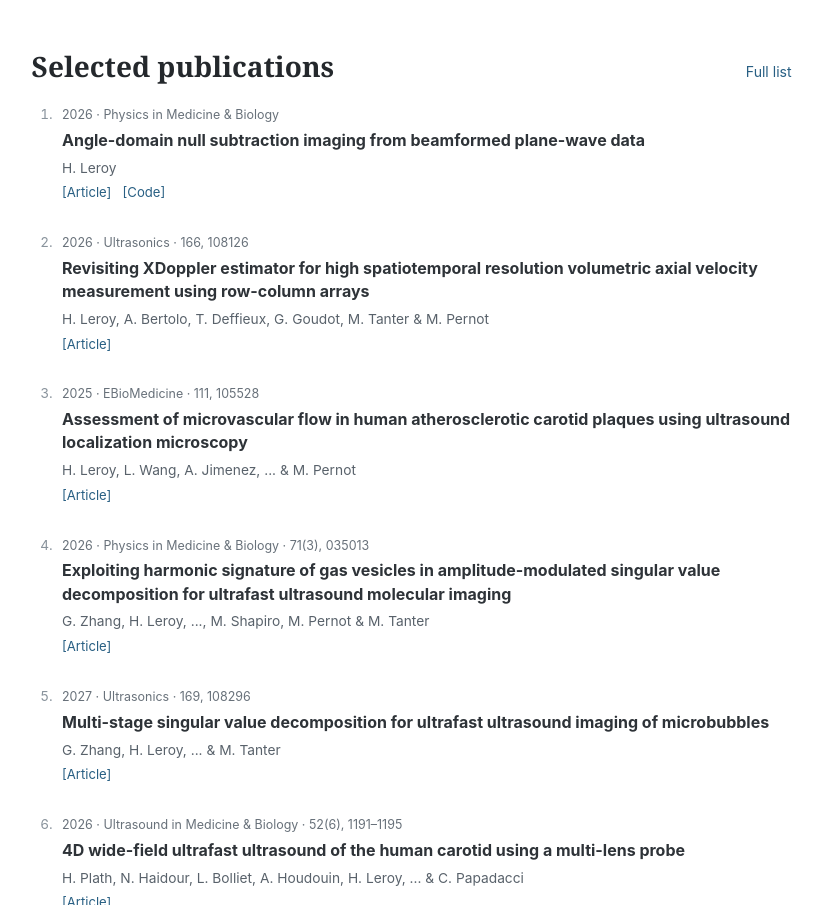
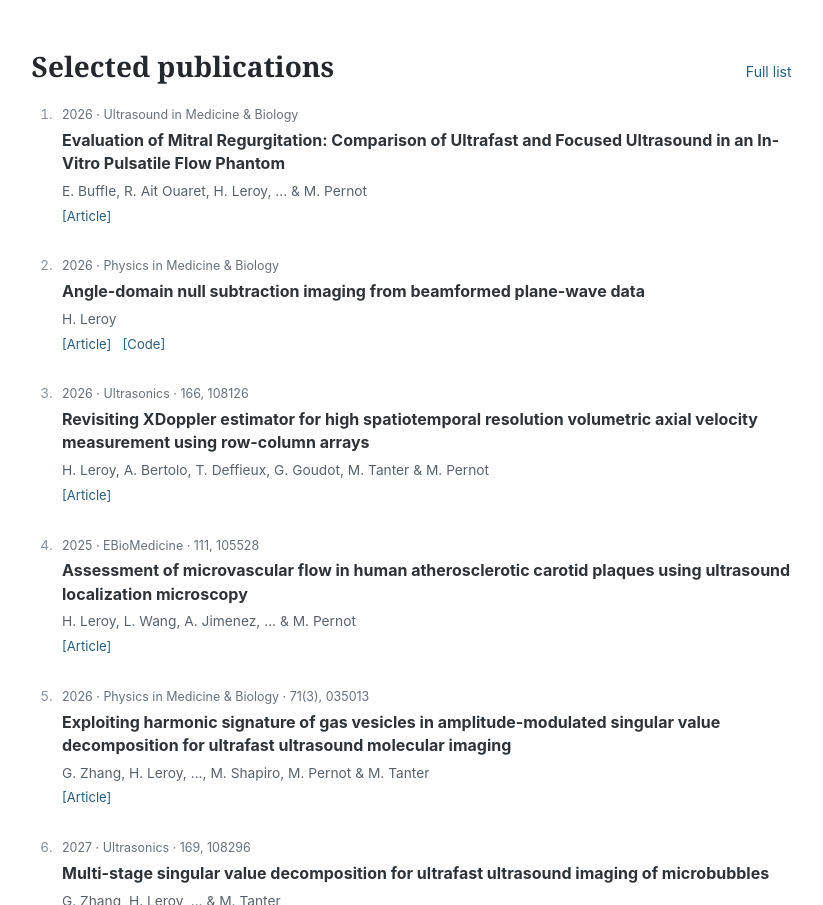
Before and after one commit to hacheleroy/hacheleroy.github.io, a plain HTML site: page index.html in a window 1280 px wide. Shown: the part 1027-1932 px from the top of the page, without its empty margins (378-1201 px from the left). Drawn offline with Linux system fonts and the light colour scheme; some icons are missing.

Commit message:
Add published mitral regurgitation article and update CV reference
Add the UMB article with DOI 10.1016/j.ultrasmedbio.2026.09.026 to selected publications. Replace the accepted citation in the downloadable CV publication page with the published reference and DOI. Preserve all other CV page content.

```diff
--- a/index.html
+++ b/index.html
@@ -133,6 +133,12 @@
         </div>
         <ol class="publication-list">
           <li class="publication">
+            <p class="publication-meta">2026 · Ultrasound in Medicine &amp; Biology</p>
+            <h3>Evaluation of Mitral Regurgitation: Comparison of Ultrafast and Focused Ultrasound in an In-Vitro Pulsatile Flow Phantom</h3>
+            <p class="publication-authors">E. Buffle, R. Ait Ouaret, H. Leroy, ... &amp; M. Pernot</p>
+            <p class="publication-links"><a href="https://doi.org/10.1016/j.ultrasmedbio.2026.09.026" target="_blank" rel="noreferrer">[Article]</a></p>
+          </li>
+          <li class="publication">
             <p class="publication-meta">2026 · Physics in Medicine &amp; Biology</p>
             <h3>Angle-domain null subtraction imaging from beamformed plane-wave data</h3>
             <p class="publication-authors">H. Leroy</p>
```
Also changed, not shown: 1 other file.
